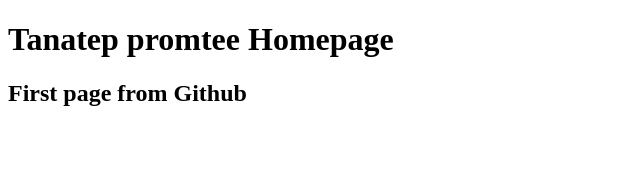
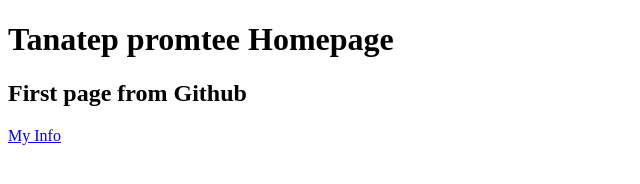
Before and after one commit to OkayOkay101/okayokay101.github.io, a plain HTML site: page index.html in a window 1280 px wide. Shown: the full height of the page, 0-640 px from the left. Drawn offline with Linux system fonts and the light colour scheme.

Commit message:
Update index.html

```diff
--- a/index.html
+++ b/index.html
@@ -9,5 +9,7 @@
     <h1>Tanatep promtee Homepage</h1>
     <h2>First page from Github</h2>
 
+    <a href="http://www.udru.ac.th">My Info</a>
+
 </body>
 </html>
```
